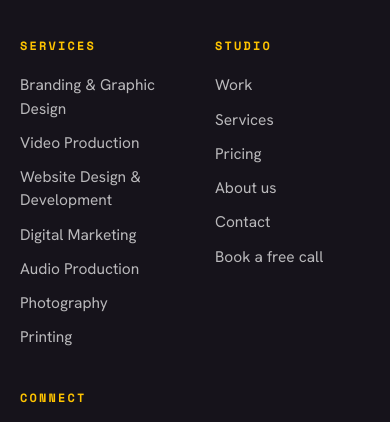
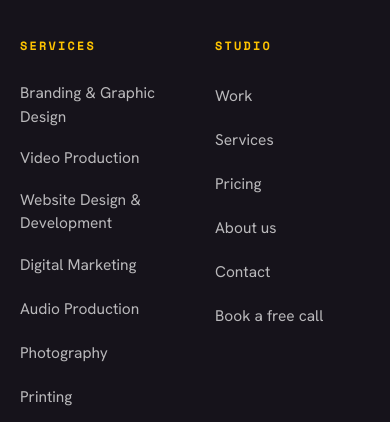
Before and after one commit to NasserSKD/amplified-kreative, a website: page index.html in a window 390 px wide. Shown: the part 9877-10299 px from the top of the page. Drawn offline with Linux system fonts and the light colour scheme.

Commit message:
style(design): FINDING-001 — footer nav links min-height 44px for mobile touch targets

```diff
--- a/styles.css
+++ b/styles.css
@@ -149,7 +149,8 @@ h1,h2,h3{font-family:var(--display);font-weight:700;line-height:1;letter-spacing
 .foot__bigword{font-family:var(--display);font-weight:800;letter-spacing:-.03em;line-height:.85;font-size:clamp(60px,11vw,150px);margin:48px 0 28px}
 .foot__bigword em{font-style:normal;color:var(--magenta)}
 .foot__heading{font-family:var(--mono);font-size:12px;letter-spacing:.18em;text-transform:uppercase;color:var(--yellow);margin-bottom:18px;font-weight:700}
-.foot__col ul{list-style:none;display:flex;flex-direction:column;gap:11px;font-size:15.5px}
+.foot__col ul{list-style:none;display:flex;flex-direction:column;gap:0;font-size:15.5px}
+.foot__col ul a{display:block;padding:8px 0;min-height:44px;display:flex;align-items:center}
 .foot__brand p{color:rgba(255,255,255,.6);max-width:30ch;margin-top:14px;font-size:15px}
 .foot__mark{display:flex;align-items:center;gap:10px;font-family:var(--display);font-weight:800;font-size:26px}
 .foot__mark .tri{width:0;height:0;border-left:9px solid transparent;border-right:9px solid transparent;border-bottom:16px solid var(--yellow)}
```
